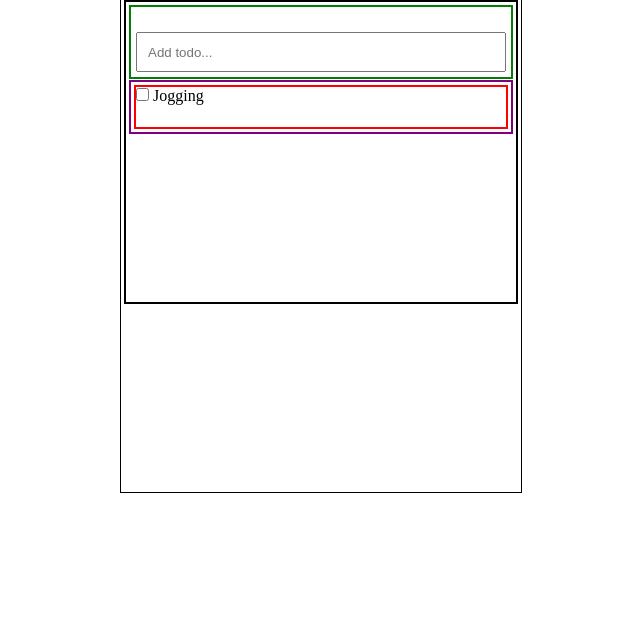
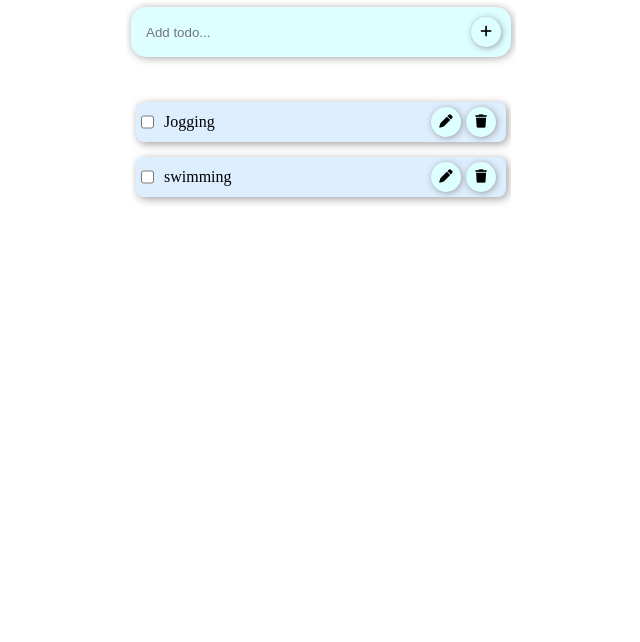
Before and after one commit to anandvpranavam/TodoApp-Anand, a plain HTML site: page index.html in a window 1280 px wide. Shown: the part 158-800 px from the top of the page, without its empty margins (319-959 px from the left). Drawn offline with Linux system fonts and the light colour scheme.

Commit message:
added style, todo-items 0 and 1; added icons for add(+), delete and edit; integrated those into the input field as well as in the divs along with the todo added items list along with checkbox; learned how to add cdnjs linking, position: absolute and relative; box-shadow; positioning of object in a field;

```diff
--- a/index.html
+++ b/index.html
@@ -6,7 +6,7 @@
     <meta name="viewport" content="width=device-width, initial-scale=1.0">
     <title>Todo</title>
     <link rel="stylesheet" href="style.css">
-    <link rel="stylesheet" href="https://cdnjs.cloudflare.com/ajax/libs/font-awesome/4.7.0/css/font-awesome.min.css">
+    <link rel="stylesheet" href="https://cdnjs.cloudflare.com/ajax/libs/font-awesome/6.5.1/css/all.min.css" integrity="sha512-DTOQO9RWCH3ppGqcWaEA1BIZOC6xxalwEsw9c2QQeAIftl+Vegovlnee1c9QX4TctnWMn13TZye+giMm8e2LwA==" crossorigin="anonymous" referrerpolicy="no-referrer" />
 </head>
 
 <body>
@@ -14,18 +14,27 @@
         <h1 class="title">Todos</h1>
         <div class="todos-area">
             <div class="add-todo-item">
-                <i class="fa-solid fa-circle-plus"></i>
+                <button class="icon-button"><i class="fa-solid fa-plus"></i></button>
                 <input type="text" class="input-todo" placeholder="Add todo...">
             </div>
             <div class="added-todos">
                 <div class="todo-item">
                     <input type="checkbox" name="todo1" id="todo1">
                     <label for="todo1">Jogging</label>
+                    <button class="delete-button"><i class="fa-solid fa-trash"></i></i></button>
+                    <button class="edit-button"><i class="fa-solid fa-pen"></i></button>
+
+                </div>
+                <div class="todo-item1">
+                    <input type="checkbox" name="todo1" id="todo1">
+                    <label for="todo1">swimming</label>
+                    <button class="delete-button"><i class="fa-solid fa-trash"></i></button>
+                    <button class="edit-button"><i class="fa-solid fa-pen"></i></button>
                 </div>
             </div>
         </div>
     </div>
-    <script src="script.js"></script>
+    <!-- <script src="script.js"></script> -->
 </body>
 
 </html>
--- a/style.css
+++ b/style.css
@@ -12,13 +12,13 @@ body{
     padding: 5px;
     width: 400px;
     height: 600px;
-    outline: 1px solid black;
+    /* outline: 1px solid black; */
     justify-content: center;
     align-items: center;
 }
 .title{
     display: flex;
-    outline: 2px solid rgb(240, 240, 32);
+    /* outline: 2px solid rgb(240, 240, 32); */
     width: 390px;
     min-height: 100px;
     padding: 20px 10px;
@@ -27,7 +27,7 @@ body{
     align-items: center;
 }
 .input-todo{
-    display: flex;
+    /* display: flex; */
     height: 40px;
     width: 370px;
     margin: 5px;
@@ -38,41 +38,115 @@ body{
     /* text-align: center; */
     /* width: 100%; */
     overflow: auto;
+    background-color: rgb(221, 255, 255);
+    border: none;
 }
 .add-todo-item{
-    outline: 2px solid green;
+    /* outline: 2px solid green; */
     margin: 5px;
+    position: relative;
     min-height: 50px;
     overflow: auto;
+    border: none;
+    border-radius: 15px;
+    background-color: rgb(221, 255, 255);
+    box-shadow: 1px 1px 8px rgb(167, 165, 165);
+    /* display: block; */
 
 }
-.add-todo-item i{
-    /* position: absolute; */
+button{
+    position: absolute;
+    /* outline: 1px solid black; */
+    border: none;
+    border-radius: 50%;
     display:flex;
+    /* align-items: center; */
+    /* justify-content: center; */
+    width: 30px;
+    height: 30px;
+    top: 10px;
+    right: 10px;
+    background-color: rgb(221, 255, 255);
+    box-shadow: 1px 1px 6px rgb(155, 155, 155);
+    text-align: center;
     align-items: center;
     justify-content: center;
-    width: 20px;
-    height: 20px;
+}
+
+.todo-item1 .delete-button{
+    position: absolute;
+    top: 5px;
+    right:10px;
+}
+.todo-item .delete-button{
+    position: absolute;
+    top: 5px;
+    right:10px;
+}
+.todo-item1 .edit-button{
+    position: absolute;
+    top: 5px;
+    right:45px;
+}
+.todo-item .edit-button{
+    position: absolute;
+    top: 5px;
+    right:45px;
 }
 /* .icon {
     padding: 10px;
     min-width: 40px;
 } */
 .todo-item{
-    outline: 2px solid red;
-    margin: 5px;
+    /* outline: 2px solid red; */
+    margin: 15px 5px ;
     min-height: 40px;
     overflow: auto;
+    display: flex;
+    flex-wrap: wrap;
+    box-shadow: 2px 2px 8px rgb(160, 159, 159);
+    border: none;
+    border-radius: 8px;
+    background-color: rgb(221, 238, 255);
+    position: relative;
+}
+.todo-item1{
+    /* outline: 2px solid red; */
+    margin: 15px 5px;
+    min-height: 40px;
+    overflow: auto;
+    display: flex;
+    flex-wrap: wrap;
+    box-shadow: 2px 2px 8px rgb(160, 159, 159);
+    border: none;
+    border-radius: 8px;
+    background-color: rgb(221, 238, 255);
+    position: relative;
+
+
+}
+#todo1{
+    display: flex;
+    align-items: center;
+    margin: 0 5px;
+    /* justify-content: center; */
+}
+label{
+    display: flex;
+    align-items: center;
+    margin: 0 5px;
+    /* justify-content: center; */
+
 }
 .added-todos{
-    outline: 2px solid purple;
-    margin: 5px;
+    /* outline: 2px solid purple; */
+    margin: 30px 5px;
     min-height: 50px;
     overflow: auto;
 }
 .todos-area{
     display: block;
-    outline: 2px solid black;
+    /* outline: 2px solid black; */
     margin: 5px auto;
     min-height: 300px;
     overflow: auto;
```
